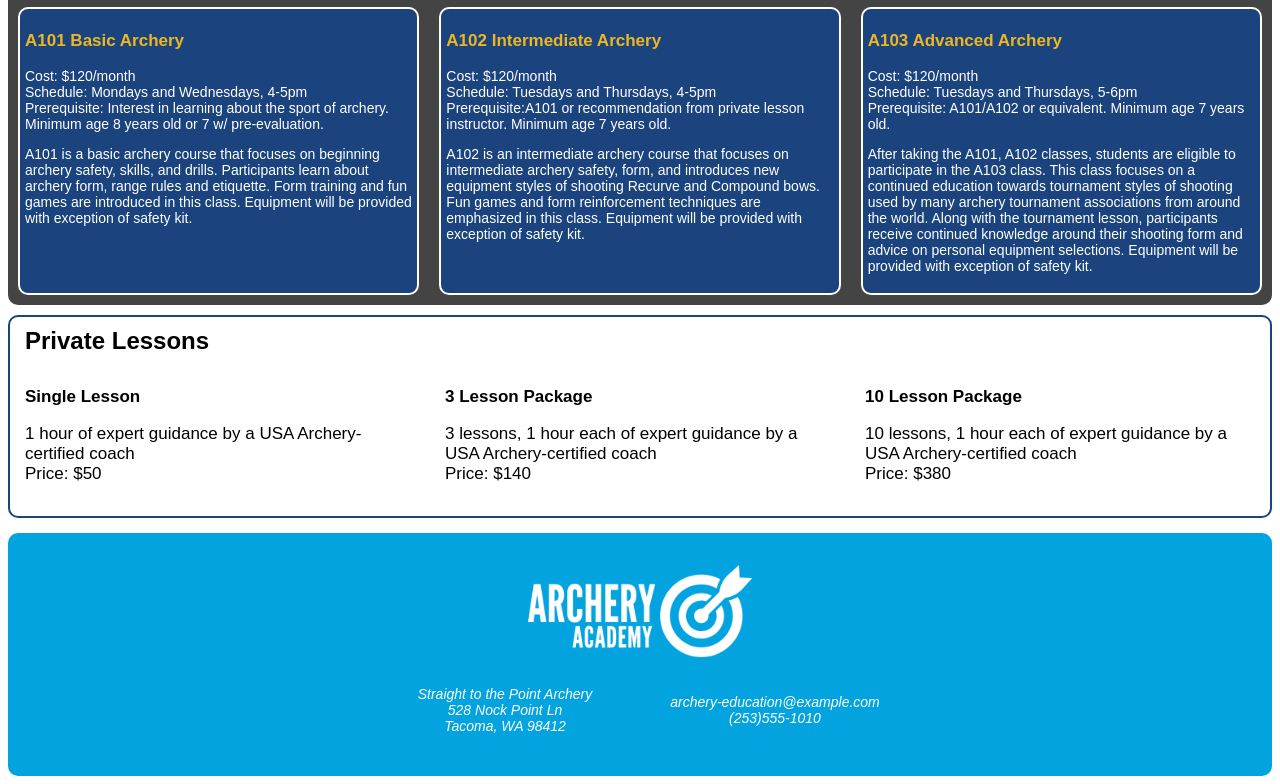
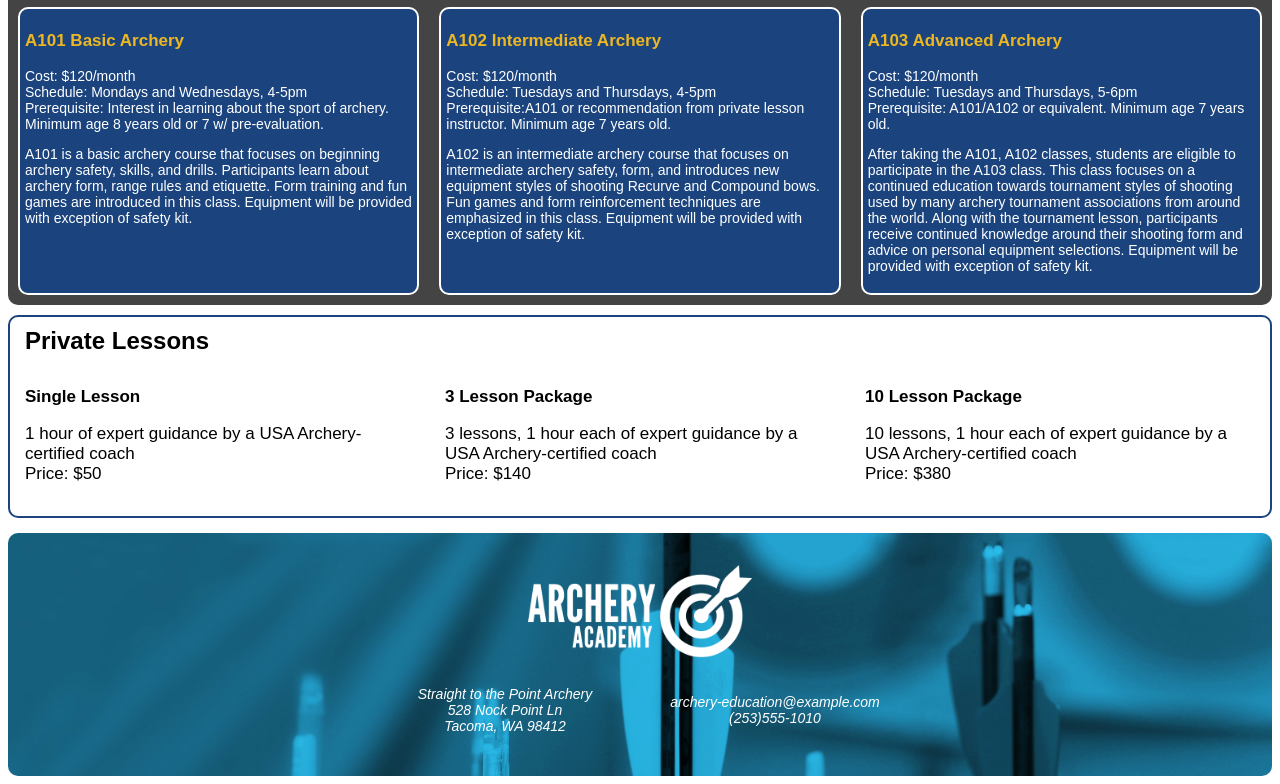
Before and after one commit to gra-nolan-bar/sttp-archery, a plain HTML site: page index.html in a window 1280 px wide. Shown: the part 356-1140 px from the top of the page. Drawn offline with Linux system fonts and the light colour scheme; the site is published under a folder, as on GitHub Pages, so addresses that start at the root find nothing.

Commit message:
fixing footer image issue

```diff
--- a/styles/stylesheet.css
+++ b/styles/stylesheet.css
@@ -24,7 +24,7 @@ header {
 
 footer {
   background-color: #03a3df;
-  background-image: url(/images/footerImage.jpg);
+  background-image: url(../images/footerImage.jpg);
   background-size: cover;
   padding: 2rem;
   display: flex;
```
